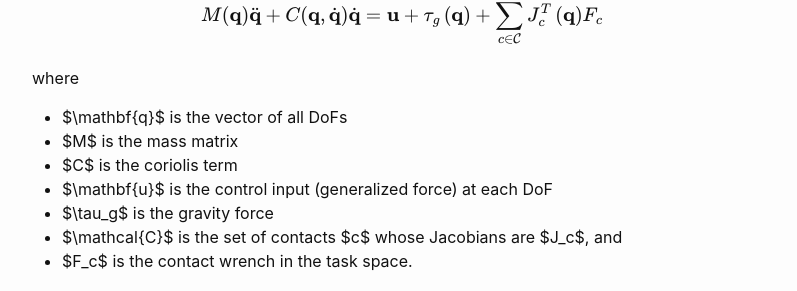
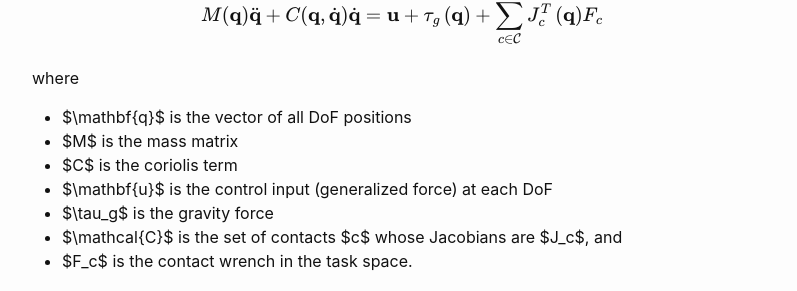
Before and after one commit to samarth-robo/blog, a Jekyll site: the page built from _posts/2022-11-10-simulation_basics.md, in a window 1280 px wide and 900 px high, scrolled down 472 px. Shown: the part 153-444 px from the top of the window, without its empty margins (238-1035 px from the left). Built offline with Jekyll 4.4.1, drawn with Linux system fonts in a browser that asks for light colours; emoji names are drawn with the system emoji font; formulas are drawn with MathJax 3; comment, search, counter and statistics services are not loaded.

Commit message:
better image

```diff
--- a/_posts/2022-11-10-simulation_basics.md
+++ b/_posts/2022-11-10-simulation_basics.md
@@ -20,7 +20,7 @@ M(\mathbf{q}) \ddot{\mathbf{q}} + C(\mathbf{q}, \dot{\mathbf{q}}) \dot{\mathbf{q
 $$
 
 where
-- $\mathbf{q}$ is the vector of all DoFs
+- $\mathbf{q}$ is the vector of all DoF positions
 - $M$ is the mass matrix
 - $C$ is the coriolis term
 - $\mathbf{u}$ is the control input (generalized force) at each DoF
```
Also changed, not shown: assets/images/discrete_sim_stability.png.
